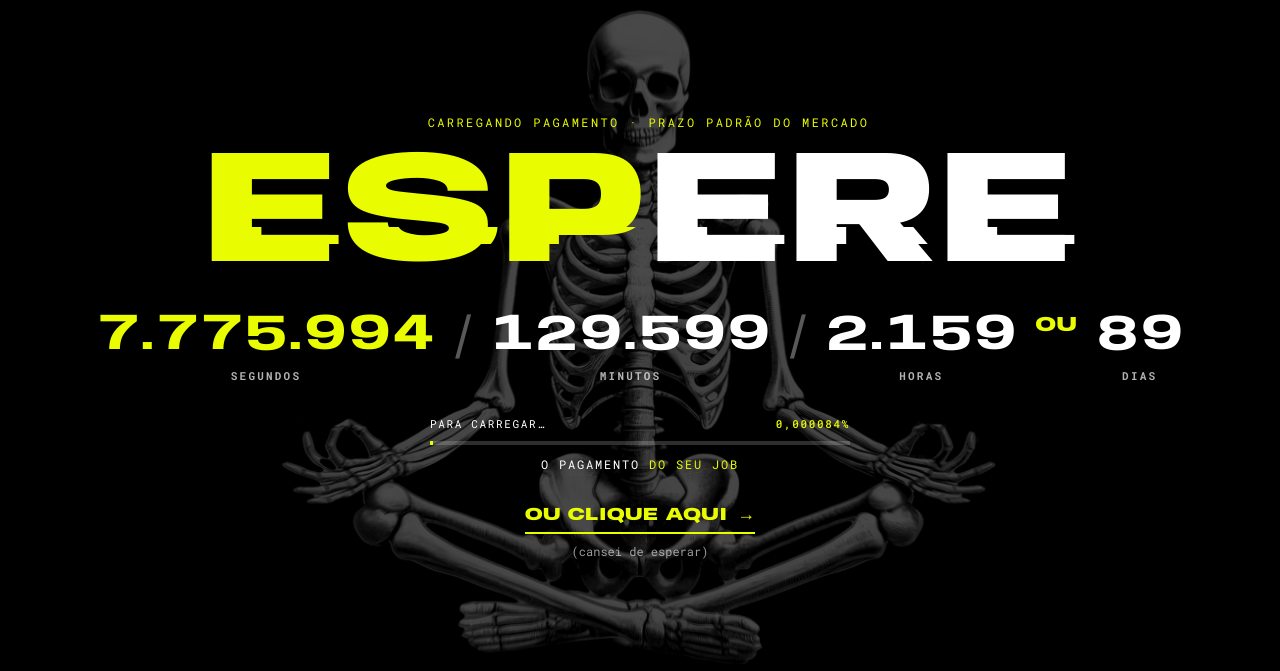
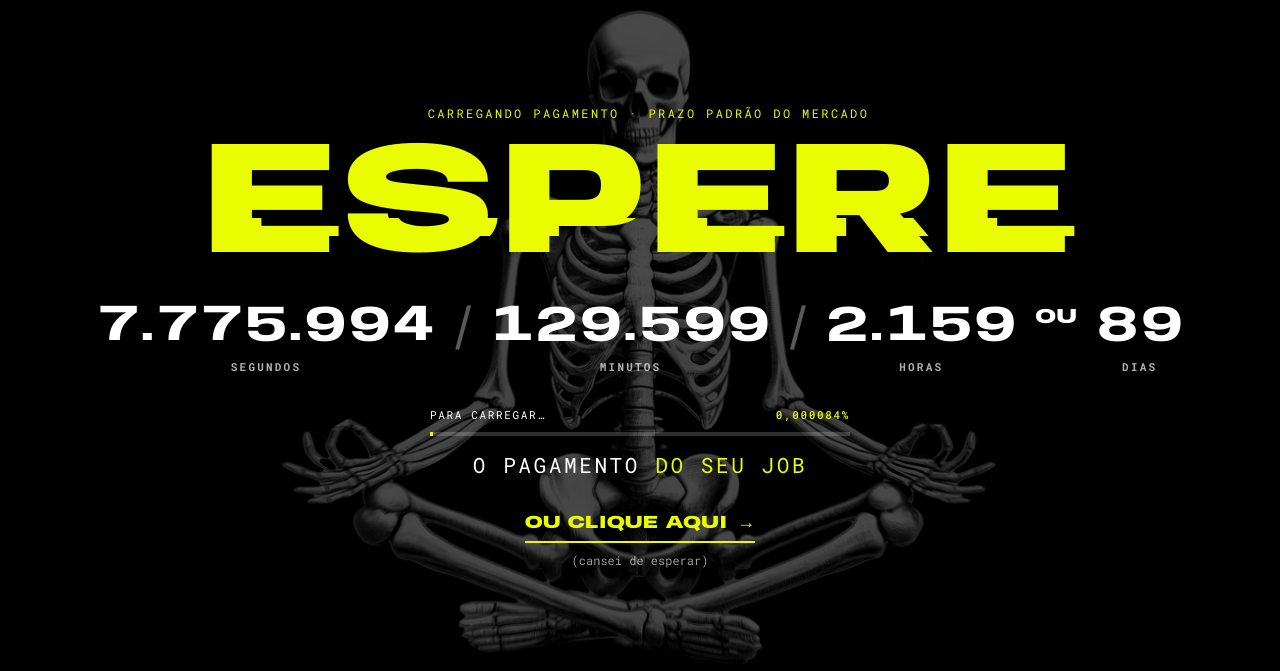
Before and after one commit to fbllnt/anti-landing-page, a plain HTML site: page index.html in a window 1280 px wide. Shown: the part 63-734 px from the top of the page. Drawn offline with Linux system fonts and the light colour scheme.

Commit message:
Tela de espera: ESPERE todo em lima, números em branco, 'o pagamento do seu job' maior

```diff
--- a/index.html
+++ b/index.html
@@ -109,17 +109,17 @@ button{font:inherit;color:inherit;background:none;border:0;cursor:pointer}
 #wait .eyebrow i{width:7px;height:7px;background:var(--vermelho);animation:blink .8s steps(1) infinite}
 /* ESPERE: duas cores, com uma fatia deslocada (ref B1) */
 .w-espere{position:relative;font-size:clamp(56px,min(calc(var(--cw) * .15),20vh),176px);line-height:.86;margin:18px 0 6px;letter-spacing:.01em;white-space:nowrap}
-.w-espere .a{color:var(--lima)}.w-espere .b{color:var(--branco)}
+.w-espere .a{color:var(--lima)}.w-espere .b{color:var(--lima)}
 .w-espere .cut{position:absolute;inset:0;pointer-events:none;clip-path:inset(58% 0 30% 0);translate:.06em 0;animation:cutJ 3.6s steps(1) infinite}
 @keyframes cutJ{0%,70%{translate:.06em 0}72%{translate:-.05em 0}74%{translate:.11em 0}76%,100%{translate:.06em 0}}
 /* os quatro valores, como um relógio (refs B2/B3) */
 .clock{display:flex;align-items:flex-start;justify-content:center;gap:clamp(10px,1.4vw,22px);margin-top:clamp(14px,2.4vh,26px)}
 .clock .u{display:flex;flex-direction:column;align-items:center;gap:10px}
 .clock .v{font-size:clamp(26px,min(calc(var(--cw) * .044),6.6vh),56px);line-height:1;color:var(--branco)}
-.clock .u:first-child .v{color:var(--lima)}
+.clock .u:first-child .v{color:var(--branco)}
 .clock .l{font-family:var(--f-mono);font-size:11px;letter-spacing:.2em;text-transform:uppercase;opacity:.7}
 .clock .dv{font-size:clamp(26px,min(calc(var(--cw) * .044),6.6vh),56px);line-height:1;opacity:.35;font-family:var(--f-body);font-weight:300}
-.clock .dv.ou{font-family:var(--f-title);font-weight:850;font-stretch:135%;font-variation-settings:"wdth" 135;opacity:1;font-size:clamp(14px,min(calc(var(--cw) * .018),2.6vh),22px);align-self:center;transform:translateY(-.9em);color:var(--lima)}
+.clock .dv.ou{font-family:var(--f-title);font-weight:850;font-stretch:135%;font-variation-settings:"wdth" 135;opacity:1;font-size:clamp(14px,min(calc(var(--cw) * .018),2.6vh),22px);align-self:center;transform:translateY(-.9em);color:var(--branco)}
 /* dígitos rolando um a um */
 .num{font-variant-numeric:tabular-nums;white-space:nowrap}
 .num .dg{display:inline-block;height:1em;overflow:hidden;vertical-align:top;line-height:1}
@@ -131,7 +131,7 @@ button{font:inherit;color:inherit;background:none;border:0;cursor:pointer}
 .load .row b{color:var(--lima);font-variant-numeric:tabular-nums;font-weight:500}
 .load .track{height:4px;background:rgba(255,255,255,.18);position:relative;overflow:hidden}
 .load .fill{position:absolute;inset:0 auto 0 0;width:3px;background:var(--lima)}
-.load .job{font-size:12px;margin-top:10px;letter-spacing:.15em;text-transform:uppercase;font-family:var(--f-mono)}
+.load .job{font-size:clamp(17.6px,1.65vw,24.2px);margin-top:14px;letter-spacing:.12em;text-transform:uppercase;font-family:var(--f-mono);white-space:nowrap}
 .load .job em{font-style:normal;color:var(--lima)}
 .skip{margin-top:clamp(22px,3.6vh,36px);display:flex;flex-direction:column;align-items:center;gap:8px}
 #skip{font-family:var(--f-title);font-weight:850;font-stretch:135%;font-variation-settings:"wdth" 135;text-transform:uppercase;font-size:clamp(16px,1.4vw,20px);color:var(--lima);background:none;border:0;border-bottom:2px solid var(--lima);padding:0 0 4px;cursor:pointer;display:flex;gap:10px}
```
